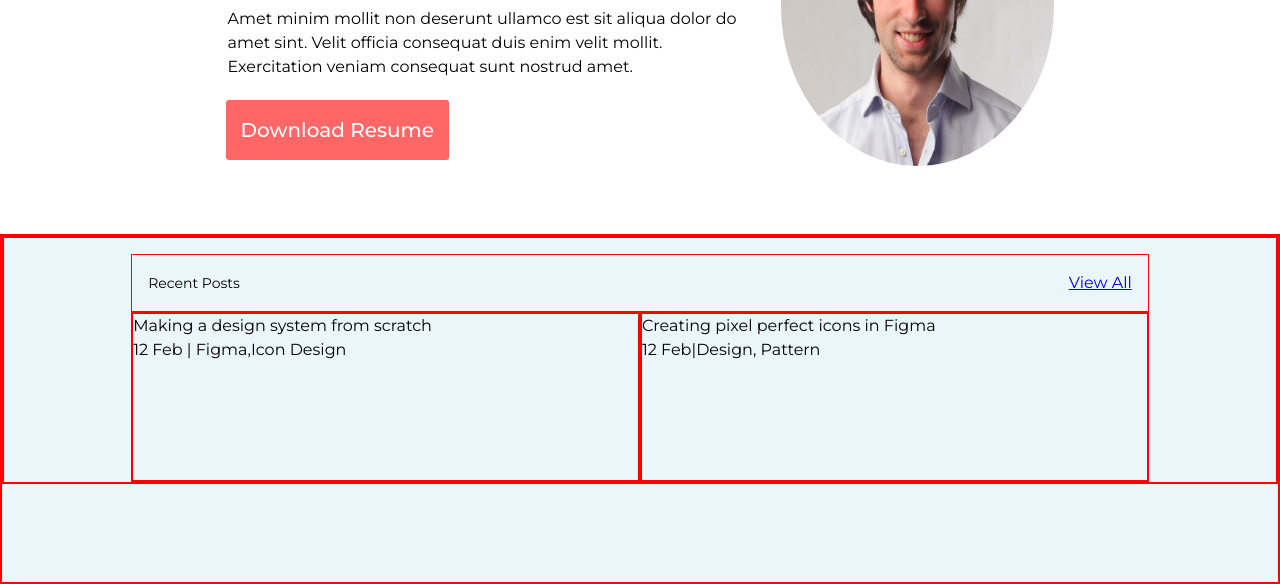
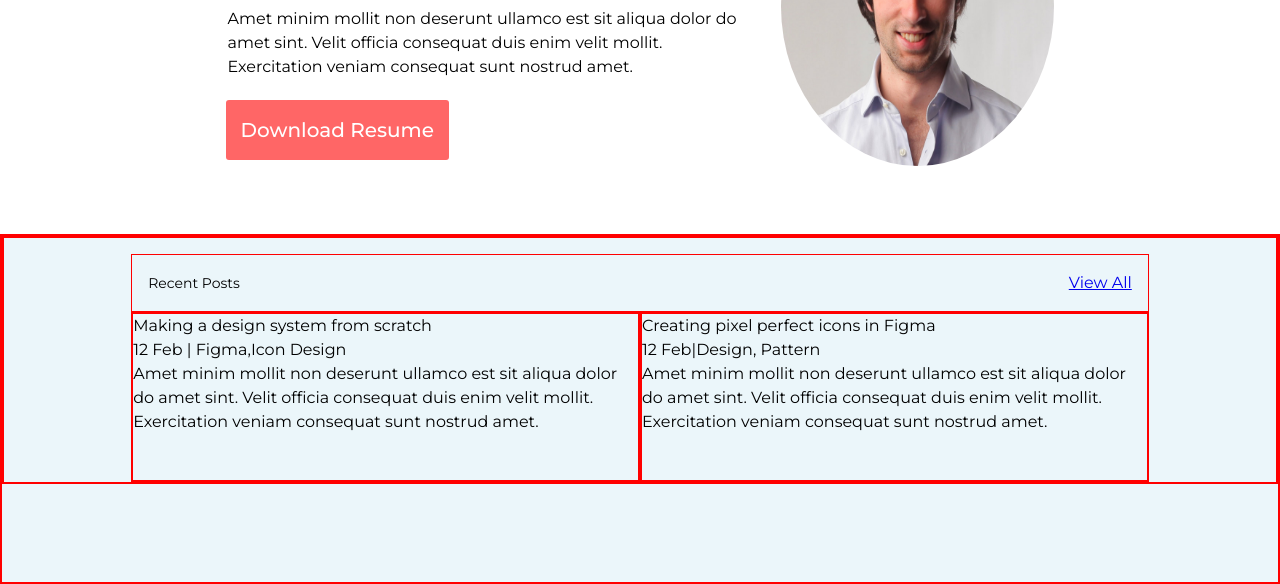
Before and after one commit to Yasir-Khan22/Resume__Page2, a website built with Vite: page Resume__page/index.html in a window 1280 px wide. Shown: the part 316-900 px from the top of the page. Built offline with nearby package versions, Linux system fonts and the light colour scheme.

Commit message:
index file update

```diff
--- a/Resume__page/index.html
+++ b/Resume__page/index.html
@@ -73,12 +73,20 @@
             <div class="firstDiv">
               <h2>Making a design system from scratch</h2>
               <div>12 Feb<span> | </span> Figma,Icon Design</div>
-              <p></p>
+              <p>
+                Amet minim mollit non deserunt ullamco est sit aliqua dolor do
+                amet sint. Velit officia consequat duis enim velit mollit.
+                Exercitation veniam consequat sunt nostrud amet.
+              </p>
             </div>
             <div class="secondDiv">
               <h2>Creating pixel perfect icons in Figma</h2>
               <div>12 Feb<span>|</span>Design, Pattern</div>
-              <p></p>
+              <p>
+                Amet minim mollit non deserunt ullamco est sit aliqua dolor do
+                amet sint. Velit officia consequat duis enim velit mollit.
+                Exercitation veniam consequat sunt nostrud amet.
+              </p>
             </div>
           </div>
         </div>
```
